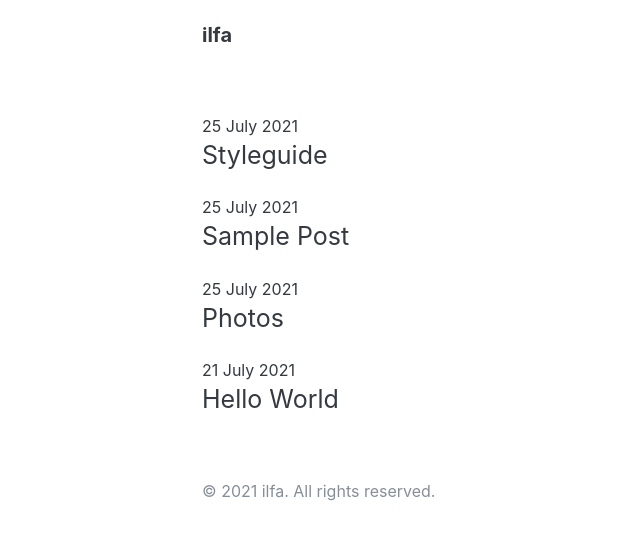
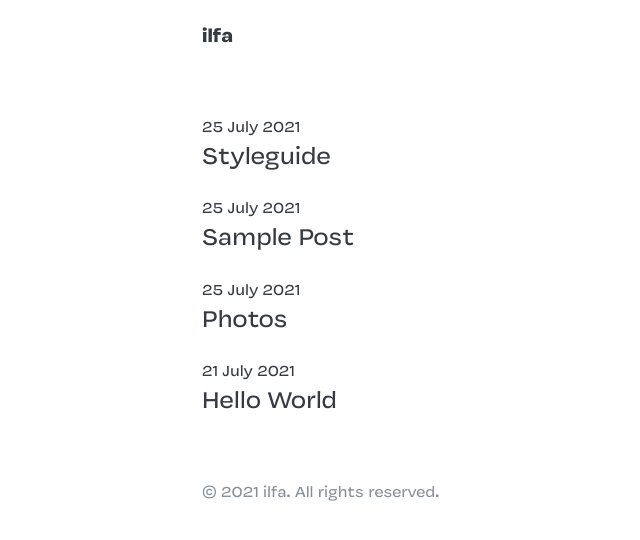
Before and after one commit to mhmdilfaj/www, a Jekyll site: the page built from index.html, in a window 1280 px wide. Shown: the top 540 px of the page, without its empty margins (162-802 px from the left). Built offline with Jekyll 4.4.1, drawn with Linux system fonts in a browser that asks for light colours.

Commit message:
Update stylesheet.css

```diff
--- a/assets/stylesheet.css
+++ b/assets/stylesheet.css
@@ -1,6 +1,39 @@
 /*
  * stylesheet.css v-1.0.0
  */
+
+/* load font */
+@font-face {
+  font-family: 'VulfSans';
+  font-display: auto;
+  font-style: normal;
+  font-weight: 400;
+  src:  url('/assets/VulfSans-Regular.woff2') format('woff2');
+}
+
+@font-face {
+  font-family: 'VulfSans';
+  font-display: auto;
+  font-style: italic;
+  font-weight: 400;
+  src:  url('/assets/VulfSans-Italic.woff2') format('woff2');
+}
+
+@font-face {
+  font-family: 'VulfSans';
+  font-display: auto;
+  font-style: normal;
+  font-weight: 700;
+  src:  url('/assets/VulfSans-Bold.woff2') format('woff2');
+}
+
+@font-face {
+  font-family: 'VulfSans';
+  font-display: auto;
+  font-style: italic;
+  font-weight: 700;
+  src:  url('/assets/VulfSans-BoldItalic.woff2') format('woff2');
+}
 
 /* variable */
 :root {
@@ -43,7 +76,7 @@
 
 html,
 body {
-  font-family: var(--system-font);
+  font-family: "VulfSans", var(--system-font);
   font-size: 16px;
   line-height: 1.5;
   color: var(--fg-color);
```
